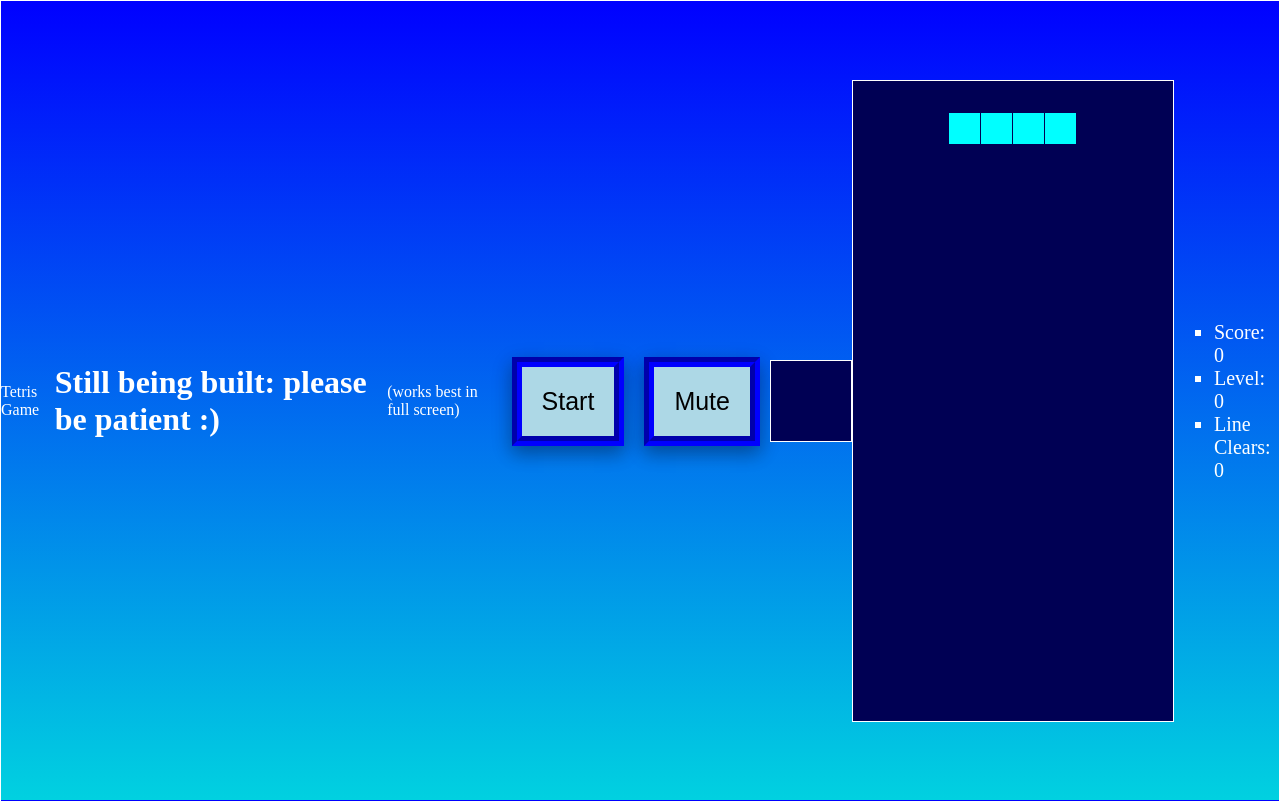
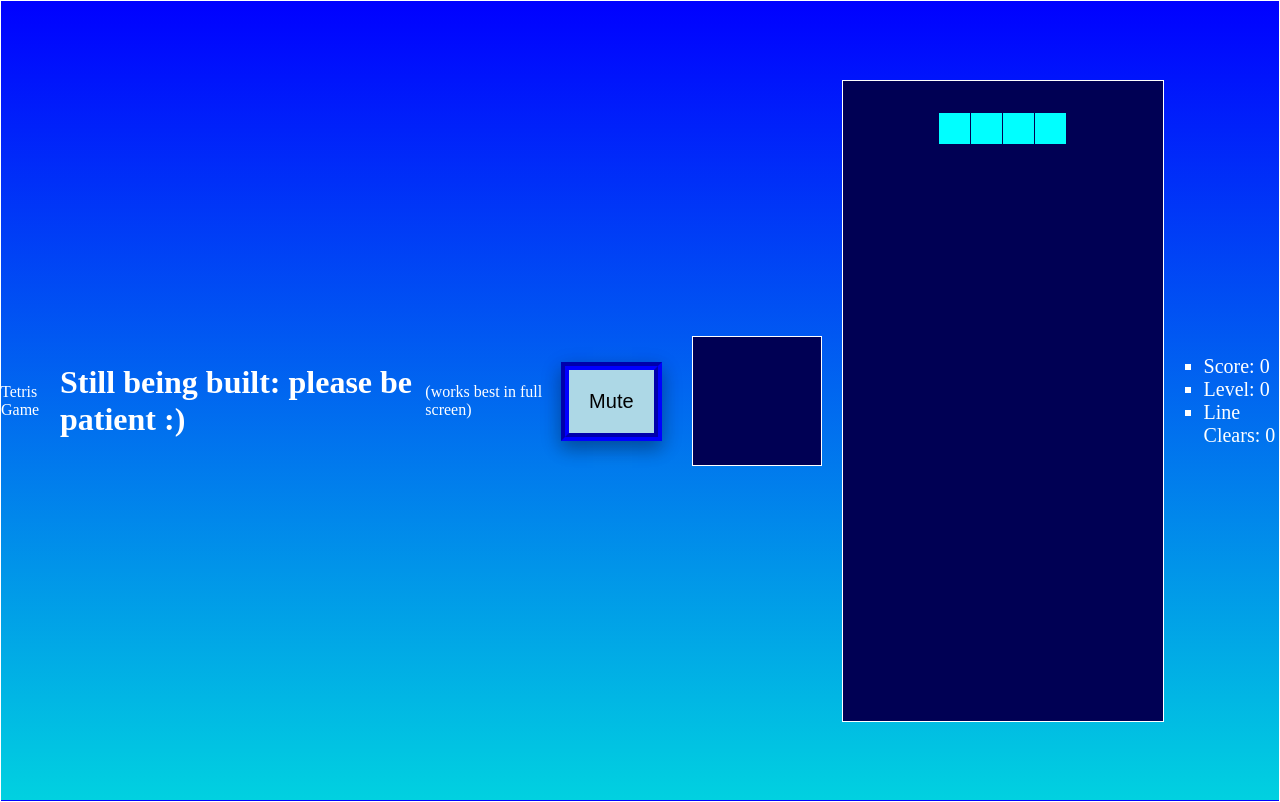
Before and after one commit to aTramelKHS/aTramelKHS.github.io, a plain HTML site: page fsd-projects/other projects/index.html in a window 1280 px wide. Both pictures are taken after a click on the button "Start". Drawn offline with Linux system fonts and the light colour scheme.

Commit message:
completed circularity project

```diff
--- a/fsd-projects/other projects/index.html
+++ b/fsd-projects/other projects/index.html
@@ -10,7 +10,7 @@
         <h1>Still being built: please be patient :)</h1>
         <p>(works best in full screen)</p>
             <button class="buttons" id="startBtn">Start</button>
-            <button class="buttons" id="mute" onclick="muteMusic()">Mute</button>
+            <button hidden class="buttons" id="mute" onclick="muteMusic()">Mute</button>
             <!-- <p>level select</p>
             <ul>
                 <li><button id="lvl1">1</button></li>
@@ -28,7 +28,7 @@
                 <li><button id="lvl11">11</button></li>
                 <li><button id="lvl12">12</button></li>
             </ul> -->
-        <canvas hidden id="queue" width = '80' height = '80'></canvas>
+        <canvas hidden id="queue" width = '128' height = '128'></canvas>
         <canvas hidden id="game" width="320" height="640"></canvas>
         <!-- next tetris piece will show here (canvas)-->
         <div hidden id="UI">
--- a/fsd-projects/other projects/menuscript.js
+++ b/fsd-projects/other projects/menuscript.js
@@ -2,9 +2,11 @@ const start = document.getElementById('startBtn');
 
 start.addEventListener('click', () => {
   game();
+  start.hidden = true;
   document.getElementById('game').hidden = false;
   document.getElementById('queue').hidden = false;
   document.getElementById('UI').hidden = false;
+  document.getElementById('mute').hidden = false;
 });
 
 
--- a/fsd-projects/other projects/tetris_style.css
+++ b/fsd-projects/other projects/tetris_style.css
@@ -22,19 +22,19 @@ canvas {
   box-shadow: 0 8px 16px 0 rgba(0, 0, 0, 0.2), 0 6px 20px 0 rgba(0, 0, 0, 0.19);
   padding: 20px;
   margin: 10px;
-  border: 10px groove blue;
+  border: 8px groove blue;
   background-color: lightblue;
-  font-size: 25px;
+  font-size: 20px;
 }
 .buttons:hover {
-  box-shadow: 0 1px 6px 0 rgba(0, 0, 0, 0.2), 0 6px 20px 0 rgba(0, 0, 0, 0.19);
+  box-shadow: 0 1px 6px 0 rgba(0, 0, 0, 0.2), 0 4px 15px 0 rgba(0, 0, 0, 0.19);
   margin: 15px;
   padding: 18px;
-  font-size: 23px;
+  font-size: 18px;
 }
 
-#mute {
-  margin: 10px;
+#queue {
+  margin: 20px;
 }
 
 #UI {
```
Also changed, not shown: fsd-projects/circularity/js/init.js (+15 -10 lines).
